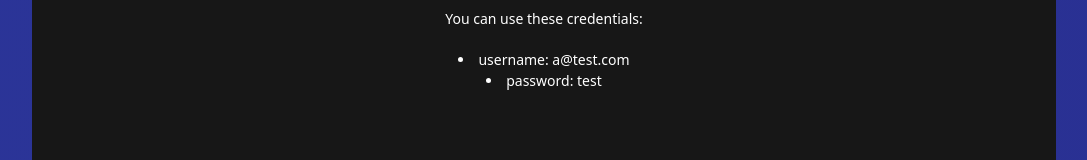
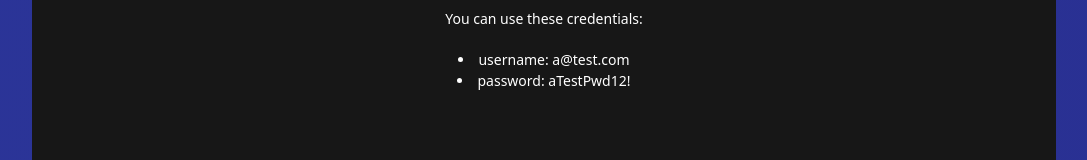
Before and after one commit to alexxygg/nextTesting, a Next.js app in the folder next-testing/: page / in a window 1280 px wide. Shown: the part 930-1090 px from the top of the page, without its empty margins (96-1183 px from the left). Built offline with nearby package versions, Linux system fonts and the light colour scheme.

Commit message:
Login info
corrected password for site access, only home page accessible if not signed in. We check our db to match user credentials.

```diff
--- a/next-testing/src/components/HomePage.jsx
+++ b/next-testing/src/components/HomePage.jsx
@@ -79,7 +79,7 @@ function HomePage() {
           </div>
           <div>You can use these credentials:</div>
           <li>username: a@test.com</li>
-          <li>password: test</li>
+          <li>password: aTestPwd12!</li>
         </div>
       </div>
     </>
```
